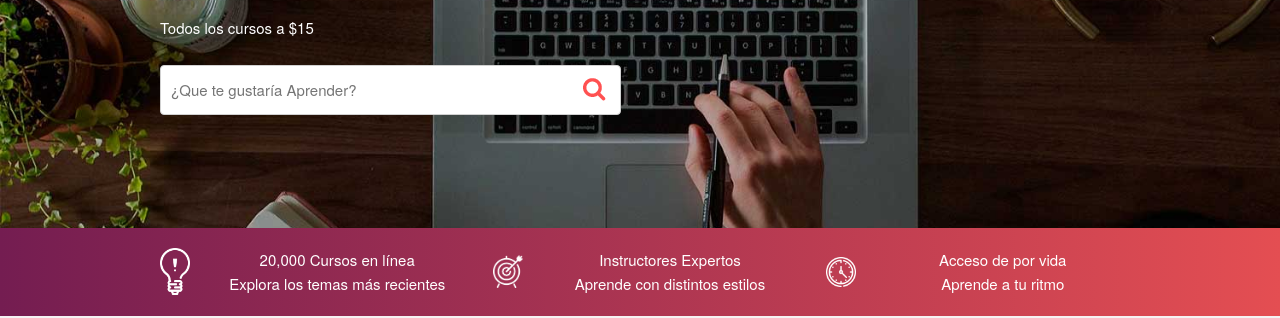
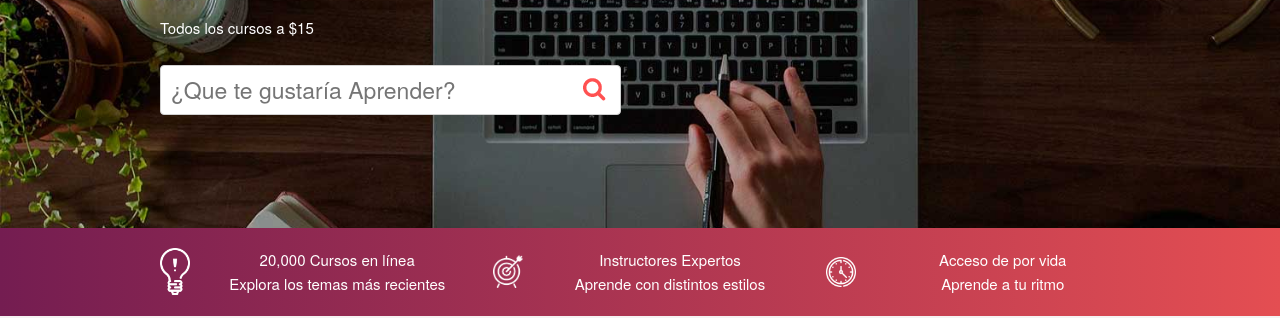
Before and after one commit to FerAgustinAvila/CarritoJS, a plain HTML site: page index.html in a window 1280 px wide. Shown: the part 122-440 px from the top of the page. Drawn offline with Linux system fonts and the light colour scheme.

Commit message:
fix, feat: Fix of the 'buscador' id font-color, making it visible.
fix --> Fix of the visible font in the 'search' (buscador id) input.
feat --> Little increase in the size of the 'buscador's font size

```diff
--- a/css/main.css
+++ b/css/main.css
@@ -101,6 +101,8 @@ ul {
 .contenido-hero form #buscador {
     height: 50px;
     margin-bottom: 0;
+    color: #2c2c2cdc;
+    font-size: 23px;
 }
 
 .contenido-hero form .submit-buscador {
```
